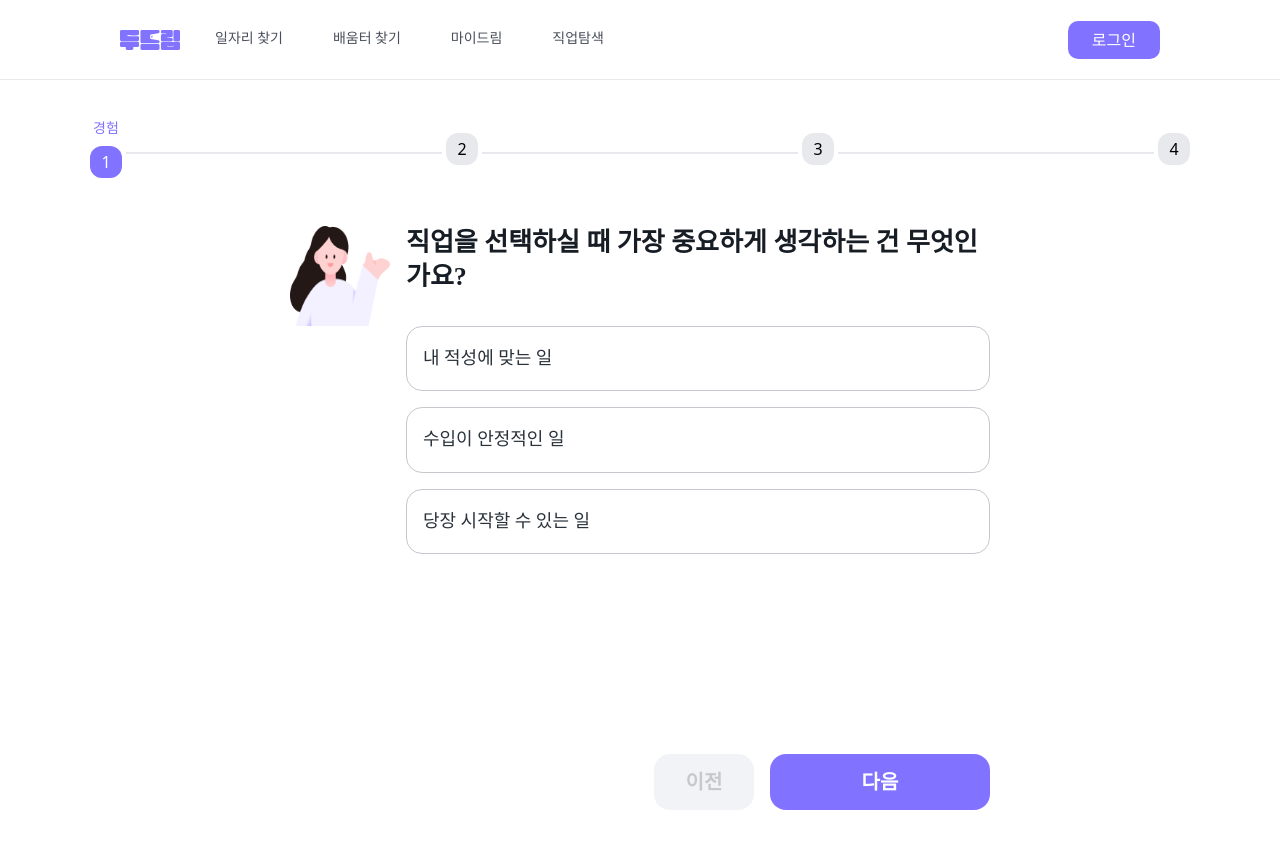
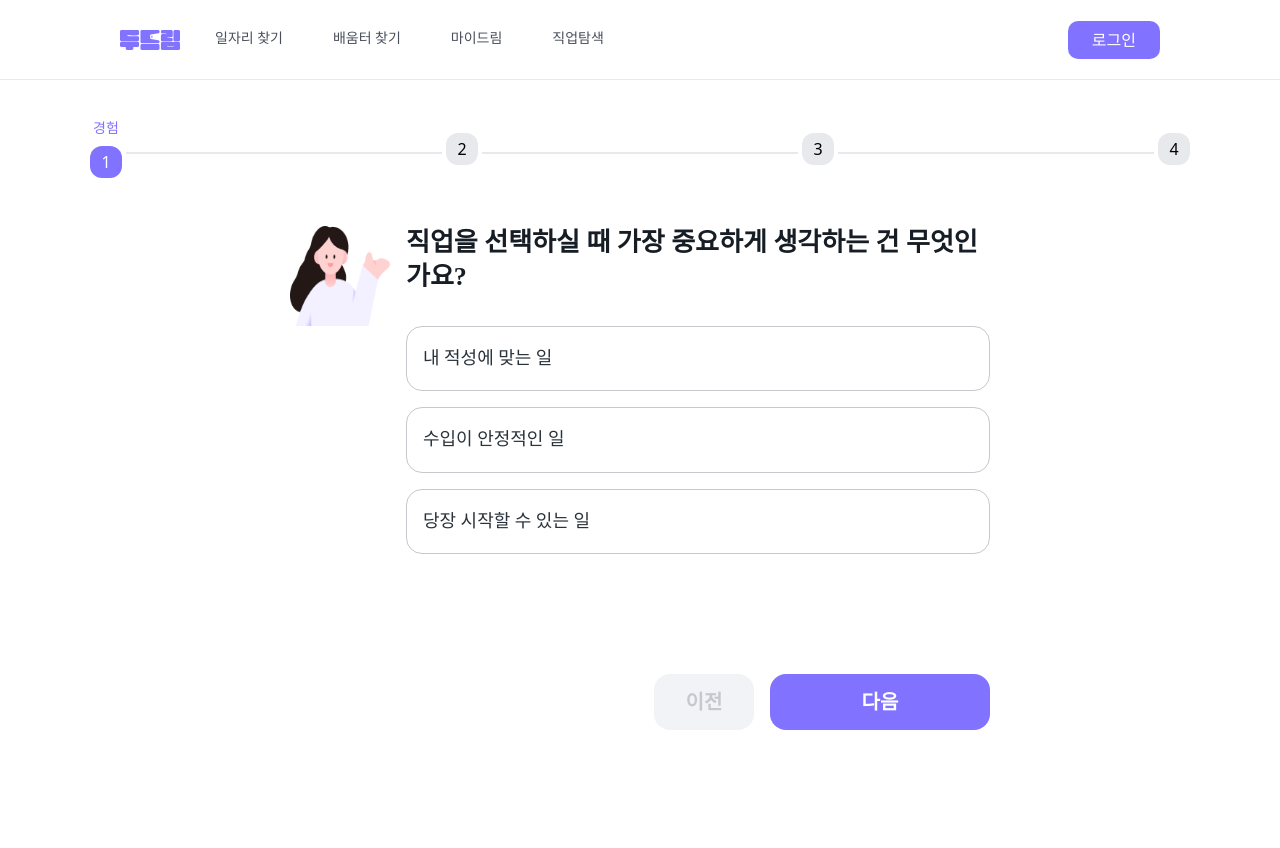
Before and after one commit to mooneran/mooneran, a React (Vite) app: page /onboard in a window 1280 px wide. Shown: the top 848 px of the page. Built offline with nearby package versions, Linux system fonts and the light colour scheme.

Commit message:
style : [#13] 하단 버튼 위치 수정

```diff
--- a/src/pages/onboard/components/Navigation.tsx
+++ b/src/pages/onboard/components/Navigation.tsx
@@ -16,7 +16,7 @@ const Navigation = ({
   isLast,
 }: NavigationProps) => {
   return (
-    <div className="flex justify-end gap-4 pt-40">
+    <div className="flex justify-end gap-4 pt-20">
       <Button
         text="이전"
         color="secondary"
```
